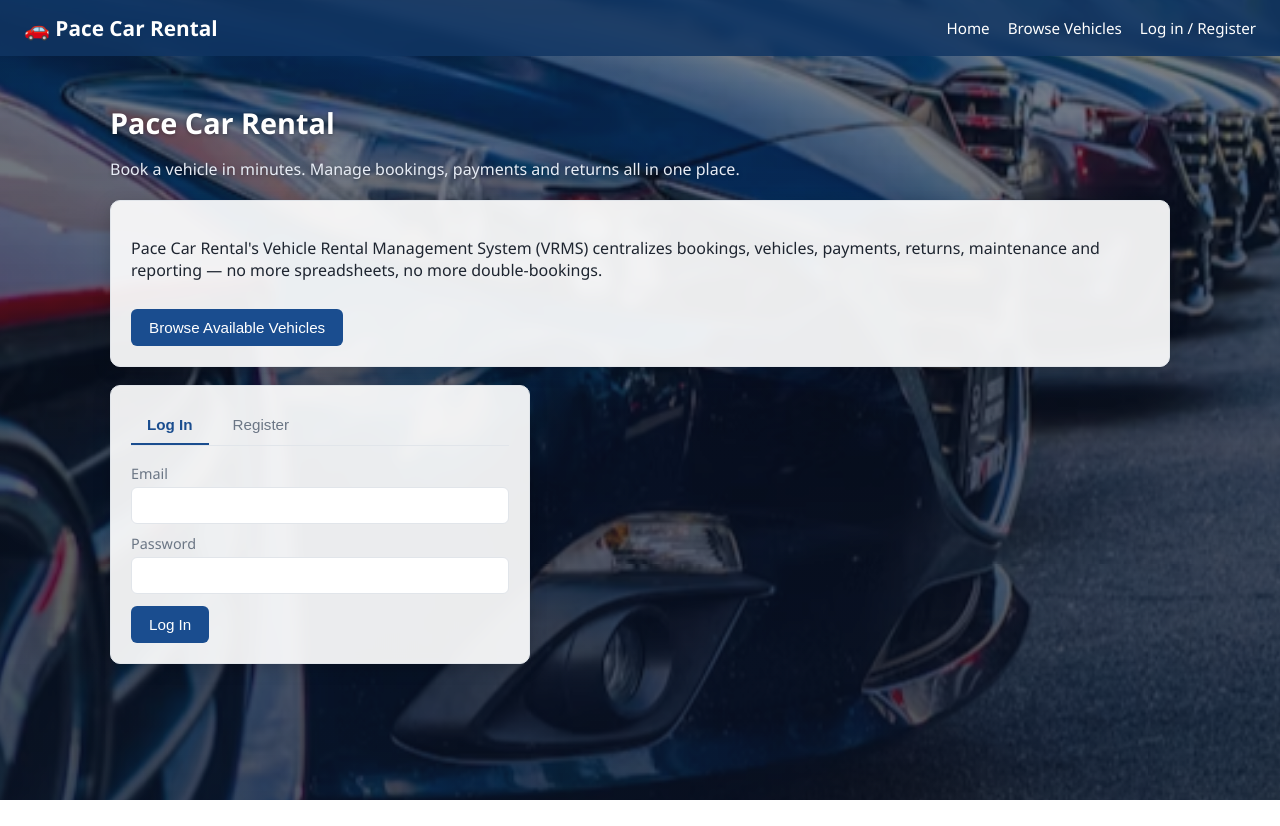
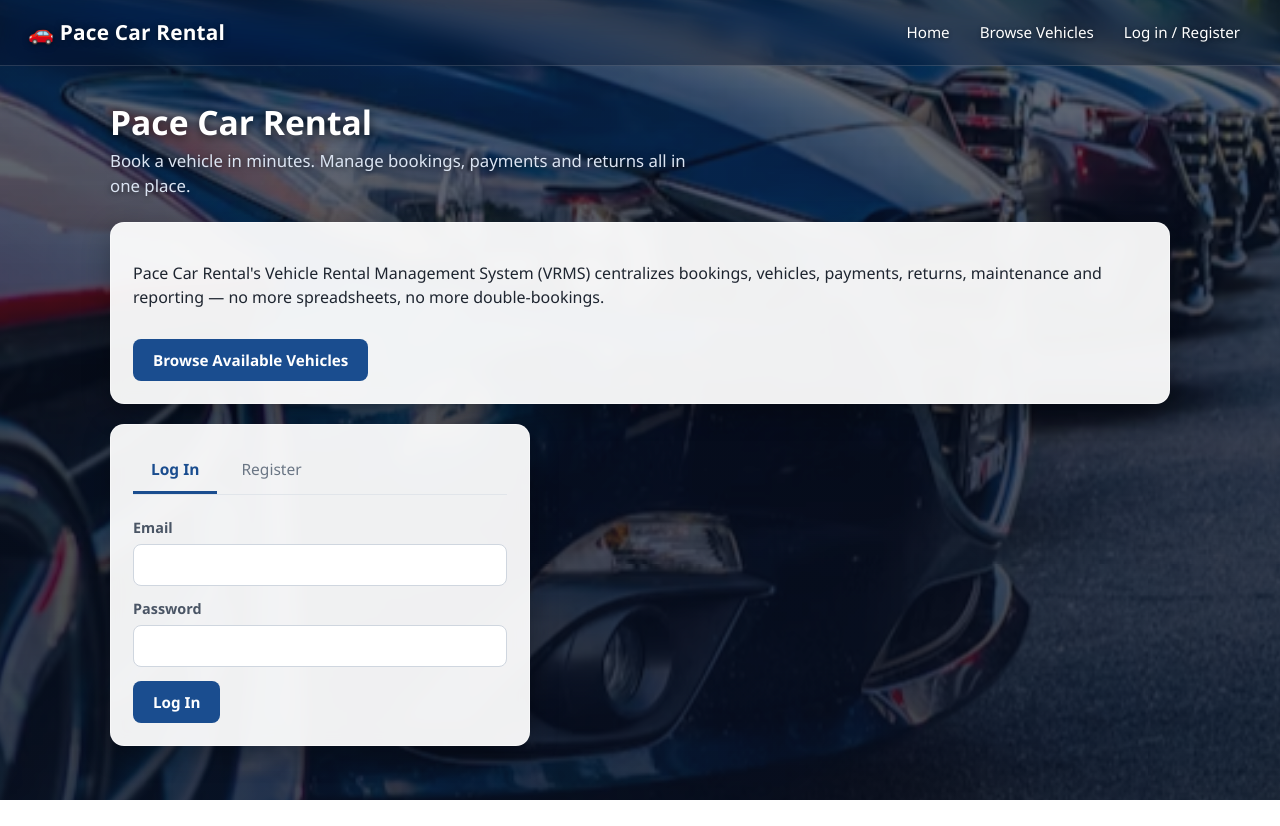
Before and after one commit to Siyabonga420-hash/VRMS, a website: page public/index.html in a window 1280 px wide. Before the commit the page ends 800 px from the top, so only its background shows below. Drawn offline with Linux system fonts and the light colour scheme.

Commit message:
Improve UI: glass navbar, readable text, styling

```diff
--- a/public/css/style.css
+++ b/public/css/style.css
@@ -2,26 +2,31 @@
     --primary: #1a4d8f;
     --primary-dark: #113563;
     --accent: #f2a900;
-    --bg: #f5f7fa;
+    --accent-soft: #ffd25e;
     --card-bg: #ffffff;
     --text: #1e2530;
     --muted: #6b7685;
     --border: #e1e5ea;
     --danger: #c0392b;
     --success: #1e8e3e;
-    font-family: 'Segoe UI', Arial, sans-serif;
+    --on-dark: #ffffff;
+    --on-dark-soft: #dbe4f2;
+    font-family: 'Segoe UI', system-ui, Arial, sans-serif;
 }
 
 * { box-sizing: border-box; }
+
+html { scroll-behavior: smooth; }
 
 body {
     margin: 0;
     background: transparent;
     color: var(--text);
     min-height: 100vh;
+    line-height: 1.5;
 }
 
-/* ---- Background photo slideshow ---- */
+/* ================= Background photo slideshow ================= */
 .bg-slideshow {
     position: fixed;
     top: 0; left: 0;
@@ -55,91 +60,250 @@ body {
     100% { opacity: 0; }
 }
 
-/* dark overlay so text/cards stay readable on top of the photos */
+/* darker overlay = readable text on any photo */
 .bg-overlay {
     position: fixed;
     top: 0; left: 0;
     width: 100%; height: 100%;
-    background: linear-gradient(180deg, rgba(10,20,40,0.55), rgba(10,20,40,0.72));
+    background: linear-gradient(180deg, rgba(8,16,34,0.62) 0%, rgba(8,16,34,0.78) 100%);
     z-index: -1;
 }
 
 @media (prefers-reduced-motion: reduce) {
-    .bg-slideshow div { animation: none; opacity: 0; }
+    .bg-slideshow div { animation: none; opacity: 0; transform: none; }
     .bg-slideshow div:first-child { opacity: 1; }
 }
 
+/* ================= Navbar (glass, blends with slideshow) ================= */
 nav {
-    background: rgba(17, 53, 99, 0.85);
-    backdrop-filter: blur(6px);
-    color: white;
+    position: sticky;
+    top: 0;
+    z-index: 100;
     display: flex;
     align-items: center;
     justify-content: space-between;
-    padding: 14px 24px;
+    flex-wrap: wrap;
+    gap: 10px;
+    padding: 14px 28px;
+    color: var(--on-dark);
+    background: rgba(8, 16, 34, 0.38);
+    backdrop-filter: blur(14px) saturate(140%);
+    -webkit-backdrop-filter: blur(14px) saturate(140%);
+    border-bottom: 1px solid rgba(255, 255, 255, 0.14);
 }
 
-nav .brand { font-size: 1.3rem; font-weight: 700; color: white; text-decoration: none; }
-nav .links { display: flex; align-items: center; gap: 18px; }
-nav .links a, nav .links button {
-    color: white; text-decoration: none; font-size: 0.95rem;
-    background: none; border: none; cursor: pointer; font-family: inherit;
-}
-nav .links a:hover, nav .links button:hover { color: var(--accent); }
-
-.container { max-width: 1100px; margin: 0 auto; padding: 28px 20px; }
-
-h1 { font-size: 1.8rem; margin-bottom: 4px; }
-h2 { font-size: 1.3rem; margin: 24px 0 12px; }
-.subtitle { color: var(--muted); margin-bottom: 20px; }
-
-.card {
-    background: rgba(255, 255, 255, 0.92);
-    backdrop-filter: blur(6px);
-    border: 1px solid var(--border);
-    border-radius: 10px;
-    padding: 20px;
-    margin-bottom: 18px;
-    box-shadow: 0 4px 18px rgba(0,0,0,0.18);
+nav .brand {
+    font-size: 1.3rem;
+    font-weight: 700;
+    letter-spacing: 0.2px;
+    color: var(--on-dark);
+    text-decoration: none;
+    text-shadow: 0 1px 6px rgba(0,0,0,0.5);
 }
 
-h1, .subtitle { text-shadow: 0 1px 4px rgba(0,0,0,0.35); }
-body:not(.admin-page) h1 { color: #fff; }
-body:not(.admin-page) .subtitle { color: #e7ecf5; }
+nav .links { display: flex; align-items: center; flex-wrap: wrap; gap: 6px; }
 
-.grid { display: grid; grid-template-columns: repeat(auto-fill, minmax(260px, 1fr)); gap: 18px; }
-
-.vehicle-card img { width: 100%; height: 150px; object-fit: cover; border-radius: 8px; margin-bottom: 10px; background: #ddd; }
-.vehicle-card h3 { margin: 0 0 4px; }
-.vehicle-card .price { color: var(--primary); font-weight: 700; font-size: 1.1rem; }
-.vehicle-card .category { display: inline-block; background: #eef3fa; color: var(--primary); font-size: 0.75rem; padding: 2px 8px; border-radius: 12px; margin-bottom: 8px; }
-
-label { display: block; margin: 10px 0 4px; font-size: 0.9rem; color: var(--muted); }
-input, select, textarea {
-    width: 100%; padding: 9px 10px; border: 1px solid var(--border); border-radius: 6px; font-size: 0.95rem;
+nav .links a,
+nav .links button {
+    color: var(--on-dark);
+    text-decoration: none;
+    font-size: 0.95rem;
+    font-family: inherit;
+    background: none;
+    border: none;
+    cursor: pointer;
+    padding: 7px 12px;
+    border-radius: 8px;
+    text-shadow: 0 1px 4px rgba(0,0,0,0.45);
+    transition: background 0.15s, color 0.15s;
 }
 
+nav .links a:hover,
+nav .links button:hover {
+    background: rgba(255, 255, 255, 0.14);
+    color: var(--accent-soft);
+}
+
+nav .nav-user {
+    color: var(--on-dark-soft);
+    font-size: 0.9rem;
+    padding: 0 8px;
+    text-shadow: 0 1px 4px rgba(0,0,0,0.45);
+}
+
+nav .links button {
+    border: 1px solid rgba(255, 255, 255, 0.35);
+}
+
+/* ================= Layout & typography ================= */
+.container { max-width: 1100px; margin: 0 auto; padding: 36px 20px 60px; }
+
+h1 {
+    font-size: 2.1rem;
+    line-height: 1.2;
+    margin: 0 0 6px;
+    color: var(--on-dark);
+    text-shadow: 0 2px 10px rgba(0,0,0,0.6);
+}
+
+h2 {
+    font-size: 1.35rem;
+    margin: 28px 0 12px;
+    color: var(--on-dark);
+    text-shadow: 0 2px 8px rgba(0,0,0,0.6);
+}
+
+.subtitle {
+    color: var(--on-dark-soft);
+    font-size: 1.05rem;
+    margin: 0 0 24px;
+    max-width: 60ch;
+    text-shadow: 0 1px 6px rgba(0,0,0,0.6);
+}
+
+/* headings inside white cards go back to dark text */
+.card h2, .card h3, .modal h2 {
+    color: var(--text);
+    text-shadow: none;
+}
+
+/* ================= Cards ================= */
+.card {
+    background: rgba(255, 255, 255, 0.94);
+    backdrop-filter: blur(8px);
+    -webkit-backdrop-filter: blur(8px);
+    border: 1px solid rgba(255, 255, 255, 0.5);
+    border-radius: 14px;
+    padding: 22px;
+    margin-bottom: 20px;
+    box-shadow: 0 8px 28px rgba(0, 0, 0, 0.28);
+}
+
+.grid { display: grid; grid-template-columns: repeat(auto-fill, minmax(260px, 1fr)); gap: 20px; }
+
+/* "Loading..." / empty / error text that sits directly on the photo */
+.grid > p,
+.container > p.muted {
+    color: var(--on-dark-soft);
+    text-shadow: 0 1px 4px rgba(0,0,0,0.6);
+}
+.grid > p.error-msg { color: #ffb4a8; }
+
+.vehicle-card { padding: 16px; transition: transform 0.2s, box-shadow 0.2s; }
+.vehicle-card:hover { transform: translateY(-4px); box-shadow: 0 14px 34px rgba(0,0,0,0.38); }
+.vehicle-card img { width: 100%; height: 160px; object-fit: cover; border-radius: 10px; margin-bottom: 12px; background: #ddd; }
+.vehicle-card h3 { margin: 4px 0; font-size: 1.1rem; }
+.vehicle-card .price { color: var(--primary); font-weight: 700; font-size: 1.15rem; margin: 6px 0 10px; }
+.vehicle-card .category {
+    display: inline-block;
+    background: #e7effa;
+    color: var(--primary);
+    font-size: 0.75rem;
+    font-weight: 600;
+    padding: 3px 10px;
+    border-radius: 12px;
+    text-transform: capitalize;
+}
+
+/* ================= Forms ================= */
+label { display: block; margin: 12px 0 5px; font-size: 0.9rem; font-weight: 600; color: #4a5565; }
+
+/* labels that sit directly on the photo (e.g. category filter) */
+.container > label { color: var(--on-dark); text-shadow: 0 1px 4px rgba(0,0,0,0.6); }
+
+input, select, textarea {
+    width: 100%;
+    padding: 10px 12px;
+    border: 1px solid #cfd6df;
+    border-radius: 8px;
+    font-size: 0.95rem;
+    font-family: inherit;
+    background: #fff;
+    color: var(--text);
+    transition: border-color 0.15s, box-shadow 0.15s;
+}
+
+input:focus, select:focus, textarea:focus {
+    outline: none;
+    border-color: var(--primary);
+    box-shadow: 0 0 0 3px rgba(26, 77, 143, 0.22);
+}
+
+/* ================= Buttons ================= */
 button.btn {
-    background: var(--primary); color: white; border: none; padding: 10px 18px;
-    border-radius: 6px; font-size: 0.95rem; cursor: pointer; margin-top: 12px;
+    background: var(--primary);
+    color: white;
+    border: none;
+    padding: 11px 20px;
+    border-radius: 8px;
+    font-size: 0.95rem;
+    font-weight: 600;
+    font-family: inherit;
+    cursor: pointer;
+    margin-top: 14px;
+    transition: background 0.15s, transform 0.1s, box-shadow 0.15s;
 }
-button.btn:hover { background: var(--primary-dark); }
-button.btn.secondary { background: var(--muted); }
+button.btn:hover { background: var(--primary-dark); box-shadow: 0 4px 12px rgba(17,53,99,0.4); }
+button.btn:active { transform: translateY(1px); }
+button.btn.secondary { background: #6b7685; margin-left: 8px; }
+button.btn.secondary:hover { background: #4f5967; }
 button.btn.danger { background: var(--danger); }
+button.btn.danger:hover { background: #962d22; }
 button.btn.small { padding: 6px 12px; font-size: 0.85rem; margin-top: 0; }
 
-.tabs { display: flex; gap: 8px; border-bottom: 1px solid var(--border); margin-bottom: 18px; }
+:focus-visible { outline: 3px solid var(--accent); outline-offset: 2px; }
+
+/* ================= Tabs ================= */
+/* default: tabs sit on the photo -> light text */
+.tabs {
+    display: flex;
+    flex-wrap: wrap;
+    gap: 6px;
+    border-bottom: 1px solid rgba(255, 255, 255, 0.28);
+    margin-bottom: 22px;
+}
 .tabs button {
-    background: none; border: none; padding: 10px 16px; cursor: pointer; font-size: 0.95rem; color: var(--muted);
-    border-bottom: 2px solid transparent;
+    background: none;
+    border: none;
+    border-bottom: 3px solid transparent;
+    padding: 11px 18px;
+    cursor: pointer;
+    font-size: 0.97rem;
+    font-family: inherit;
+    color: var(--on-dark-soft);
+    text-shadow: 0 1px 4px rgba(0,0,0,0.6);
+    border-radius: 8px 8px 0 0;
+    transition: background 0.15s, color 0.15s;
 }
-.tabs button.active { color: var(--primary); border-bottom-color: var(--primary); font-weight: 600; }
+.tabs button:hover { background: rgba(255,255,255,0.1); color: #fff; }
+.tabs button.active {
+    color: var(--accent-soft);
+    border-bottom-color: var(--accent);
+    font-weight: 700;
+    background: rgba(255,255,255,0.08);
+}
 
+/* tabs inside a white card (login / register) -> dark text */
+.card .tabs { border-bottom: 1px solid var(--border); }
+.card .tabs button { color: var(--muted); text-shadow: none; }
+.card .tabs button:hover { background: #f0f4f9; color: var(--primary); }
+.card .tabs button.active {
+    color: var(--primary);
+    border-bottom-color: var(--primary);
+    background: none;
+}
+
+/* ================= Tables ================= */
 table { width: 100%; border-collapse: collapse; }
-th, td { text-align: left; padding: 10px 8px; border-bottom: 1px solid var(--border); font-size: 0.9rem; }
-th { color: var(--muted); font-weight: 600; }
+th, td { text-align: left; padding: 12px 10px; border-bottom: 1px solid var(--border); font-size: 0.92rem; }
+th { color: var(--muted); font-weight: 700; font-size: 0.85rem; }
+tbody tr:hover { background: rgba(26, 77, 143, 0.05); }
+tbody tr:last-child td { border-bottom: none; }
 
-.badge { padding: 3px 10px; border-radius: 12px; font-size: 0.78rem; font-weight: 600; }
+.card:has(table) { overflow-x: auto; }
+
+/* ================= Badges & messages ================= */
+.badge { display: inline-block; padding: 3px 11px; border-radius: 12px; font-size: 0.78rem; font-weight: 600; text-transform: capitalize; }
 .badge.pending { background: #fff3cd; color: #8a6d00; }
 .badge.confirmed { background: #d4edda; color: var(--success); }
 .badge.active { background: #d0e6ff; color: var(--primary); }
@@ -153,15 +317,45 @@ th { color: var(--muted); font-weight: 600; }
 .success-msg { color: var(--success); font-size: 0.9rem; margin-top: 8px; }
 .muted { color: var(--muted); font-size: 0.9rem; }
 
-.stat-grid { display: grid; grid-template-columns: repeat(auto-fit, minmax(180px, 1fr)); gap: 14px; }
-.stat-box { background: var(--card-bg); border: 1px solid var(--border); border-radius: 10px; padding: 18px; text-align: center; }
-.stat-box .value { font-size: 1.8rem; font-weight: 700; color: var(--primary); }
-.stat-box .label { color: var(--muted); font-size: 0.85rem; margin-top: 4px; }
+/* ================= Admin stat boxes ================= */
+.stat-grid { display: grid; grid-template-columns: repeat(auto-fit, minmax(190px, 1fr)); gap: 16px; }
+.stat-box {
+    background: rgba(255, 255, 255, 0.94);
+    backdrop-filter: blur(8px);
+    -webkit-backdrop-filter: blur(8px);
+    border: 1px solid rgba(255, 255, 255, 0.5);
+    border-top: 4px solid var(--accent);
+    border-radius: 14px;
+    padding: 20px;
+    text-align: center;
+    box-shadow: 0 8px 28px rgba(0, 0, 0, 0.28);
+}
+.stat-box .value { font-size: 1.9rem; font-weight: 700; color: var(--primary); }
+.stat-box .label { color: var(--muted); font-size: 0.88rem; margin-top: 4px; }
 
 .hidden { display: none !important; }
 
+/* ================= Modal ================= */
 .modal-backdrop {
-    position: fixed; inset: 0; background: rgba(0,0,0,0.45);
-    display: flex; align-items: center; justify-content: center; z-index: 50;
+    position: fixed; inset: 0;
+    background: rgba(5, 10, 22, 0.6);
+    backdrop-filter: blur(4px);
+    display: flex; align-items: center; justify-content: center;
+    z-index: 200;
 }
-.modal { background: white; border-radius: 10px; padding: 24px; width: 90%; max-width: 420px; }
+.modal {
+    background: white;
+    border-radius: 14px;
+    padding: 26px;
+    width: 90%;
+    max-width: 430px;
+    box-shadow: 0 20px 50px rgba(0,0,0,0.45);
+}
+
+/* ================= Mobile ================= */
+@media (max-width: 640px) {
+    nav { padding: 12px 16px; justify-content: center; }
+    h1 { font-size: 1.6rem; }
+    .container { padding: 24px 14px 48px; }
+    .tabs button { padding: 9px 12px; font-size: 0.9rem; }
+}
--- a/public/js/api.js
+++ b/public/js/api.js
@@ -63,7 +63,7 @@ function renderNav(activePage) {
         if (user.role === 'staff' || user.role === 'admin') {
             links += `<a href="admin.html">Admin Panel</a>`;
         }
-        links += `<span class="muted" style="color:white">Hi, ${user.full_name.split(' ')[0]}</span>`;
+        links += `<span class="nav-user">Hi, ${user.full_name.split(' ')[0]}</span>`;
         links += `<button onclick="logout()">Log out</button>`;
     } else {
         links += `<a href="index.html#login">Log in / Register</a>`;
```
